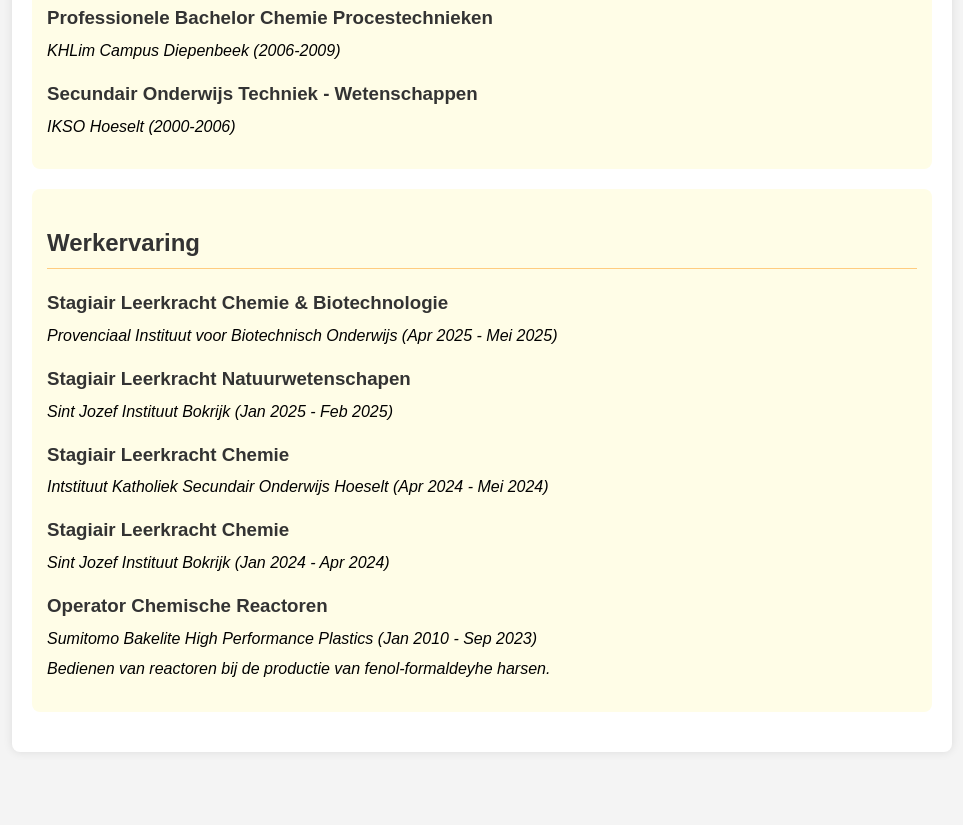
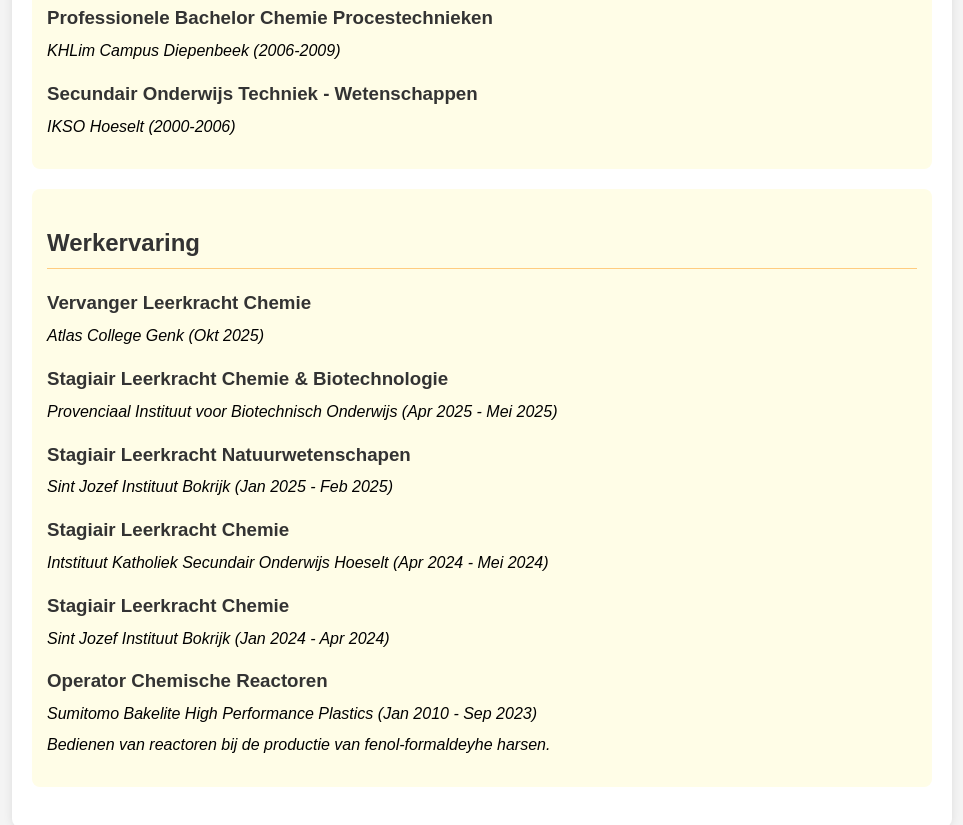
Before and after one commit to T0mt4ru/CV, a plain HTML site: page index.html in a window 1280 px wide. Shown: the part 1128-1953 px from the top of the page, without its empty margins (158-1121 px from the left). Before the commit the page ends 1900 px from the top, so only its background shows below. Drawn offline with Linux system fonts and the light colour scheme.

Commit message:
Add job experience entry for Vervanger Leerkracht Chemie

```diff
--- a/index.html
+++ b/index.html
@@ -141,6 +141,10 @@
 
     <div class="section">
         <h2>Werkervaring</h2>
+        <div class ="job">
+            <h3>Vervanger Leerkracht Chemie</h3>
+            <p>Atlas College Genk (Okt 2025)</p>
+        </div>
         <div class="job">
             <h3>Stagiair Leerkracht Chemie & Biotechnologie</h3>
             <p>Provenciaal Instituut voor Biotechnisch Onderwijs (Apr 2025 - Mei 2025)</p>
```
